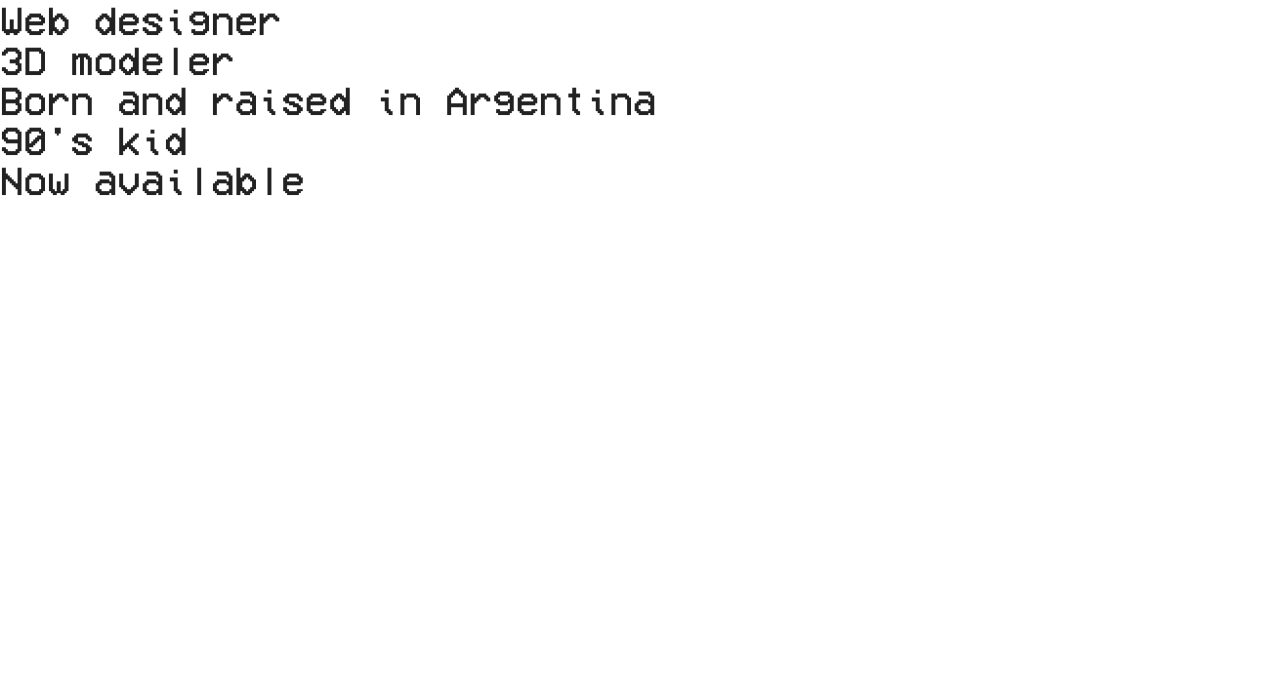
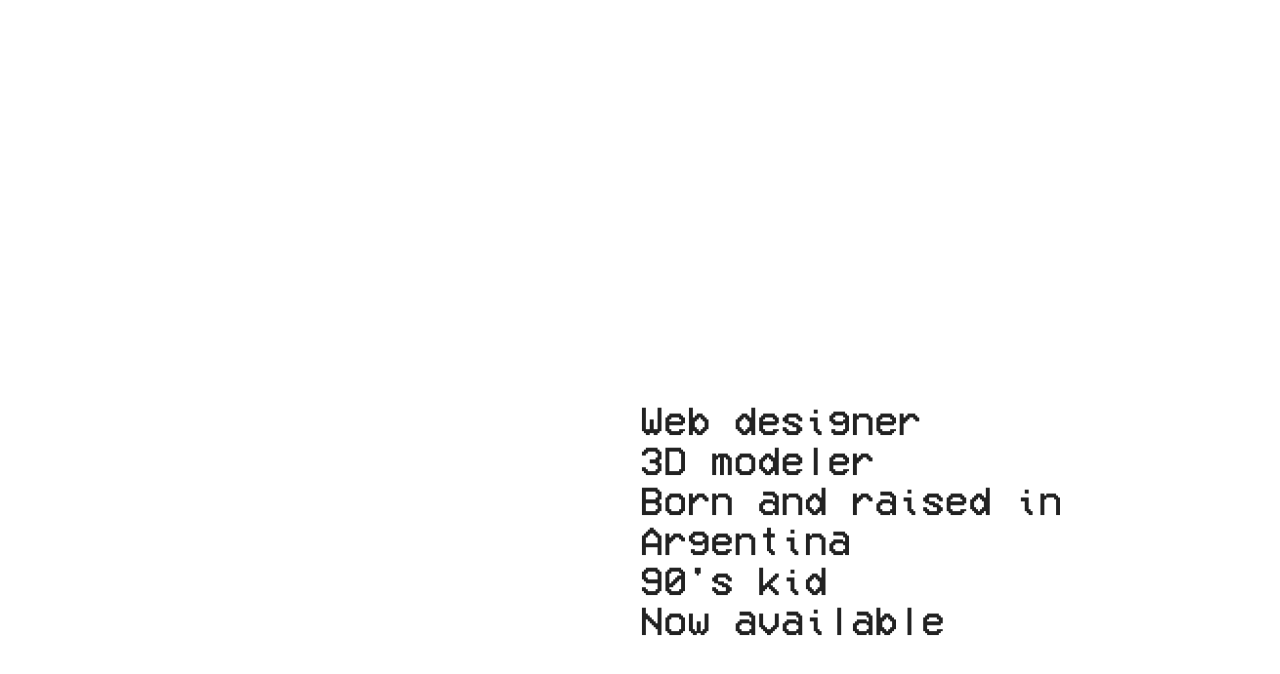
Before and after one commit to brianerbes/brianerbes.github.io, a plain HTML site: page index.html in a window 1280 px wide. Drawn offline with Linux system fonts and the light colour scheme.

Commit message:
centered

```diff
--- a/css/style.css
+++ b/css/style.css
@@ -7,3 +7,9 @@
     font-family: "VHS";
     font-size: 40px;
 }
+
+.centered {
+    position: fixed;
+    top: 50%;
+    left: 50%;
+  }
--- a/index.html
+++ b/index.html
@@ -8,7 +8,7 @@
         <body>
 
         <div>
-            <h1 class="vhs">
+            <h1 class="vhs centered">
             Web designer<br>
             3D modeler<br>
             Born and raised in Argentina<br>
```
